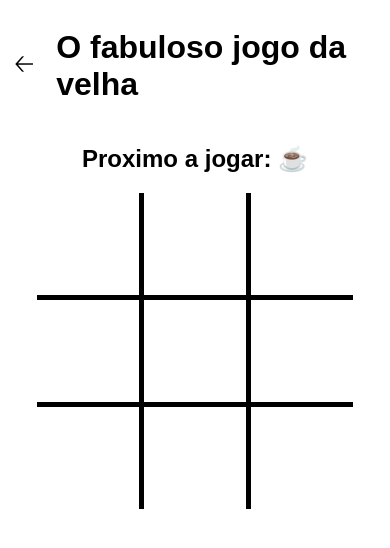
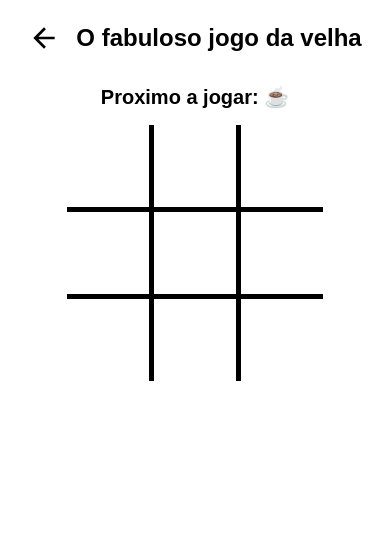
Before and after one commit to oldsgame/tic-tac-toe, a plain HTML site: page src/index.html in a window 390 px wide. Both pictures are taken after a click on the button "Humano vs Humano". Drawn offline with Linux system fonts and the light colour scheme.

Commit message:
Add responsive layout

```diff
--- a/src/css/style.css
+++ b/src/css/style.css
@@ -4,6 +4,7 @@ body {
     align-items: center;
     justify-content: center;
     font-family: Arial, Helvetica, sans-serif;
+    text-align: center;
 }
 
 .btn {
@@ -29,42 +30,37 @@ header {
     justify-content: space-between;
 }
 
-header button {
+header img {
     display: none;
-    border: 0;
-    background: none;
     cursor: pointer;
-    font-size: 25px;
     margin-right: 16px;
-    outline: 0;
     border-radius: 50%;
     transition: background 0.2s;
+    width: 32px;
+    height: 32px;
 }
 
-header button:hover {
+header img:hover {
     background: #f1f2f3;
 }
 
 .page {
     opacity: 0;
+    display: flex;
+    flex-direction: column;
+    align-items: center;
+    justify-content: center;
 }
 
 #home-page button ~ button {
     margin-left: 16px;
 }
 
-#game-page {
-    display: flex;
-    flex-direction: column;
-    align-items: center;
-    justify-content: center;
-}
-
-table {
+#game-page table {
     border-collapse: collapse;
 }
 
-td {
+#game-page table td {
     width: 100px;
     height: 100px;
     font-size: 3em;
@@ -73,10 +69,46 @@ td {
     user-select: none;
 }
 
-td ~ td {
+#game-page table td ~ td {
     border-left: 5px solid black;
 }
 
-tr ~ tr {
+#game-page table tr ~ tr {
     border-top: 5px solid black;
 }
+
+@media (max-width: 420px) {
+    h1 {
+        font-size: 24px;
+    }
+
+    h2 {
+        font-size: 20px;
+    }
+
+    .btn {
+        height: 44px;
+    }
+
+    #home-page button {
+        width: 80vw;
+    }
+
+    #home-page #actions {
+        display: flex;
+        flex-direction: column;
+        align-items: center;
+        justify-content: center;
+    }
+
+    #home-page button ~ button {
+        margin-top: 16px;
+        margin-left: 0;
+    }
+
+    #game-page table td {
+        height: 80px;
+        width: 80px;
+        font-size: 2em;
+    }
+}
--- a/src/index.html
+++ b/src/index.html
@@ -12,14 +12,16 @@
 
 <body>
     <header>
-        <button id="buttonBack">🡠</button>
+        <img id="buttonBack" src="./assets/back.svg" />
         <h1>O fabuloso jogo da velha</h1>
     </header>
 
     <div id="home-page" class="page">
         <h3>Escolha a opção de jogo</h3>
-        <button id="buttonHumanVsHuman" class="btn">Humano vs Humano</button>
-        <button id="buttonHumanVsBot" class="btn">Humano vs Robô</button>
+        <div id="actions">
+            <button id="buttonHumanVsHuman" class="btn">Humano vs Humano</button>
+            <button id="buttonHumanVsBot" class="btn">Humano vs Robô</button>
+        </div>
     </div>
 
     <div id="game-page" class="page">
```
Also changed, not shown: index.html (added, +12 -0 lines), README.md, src/assets/back.svg (added).
